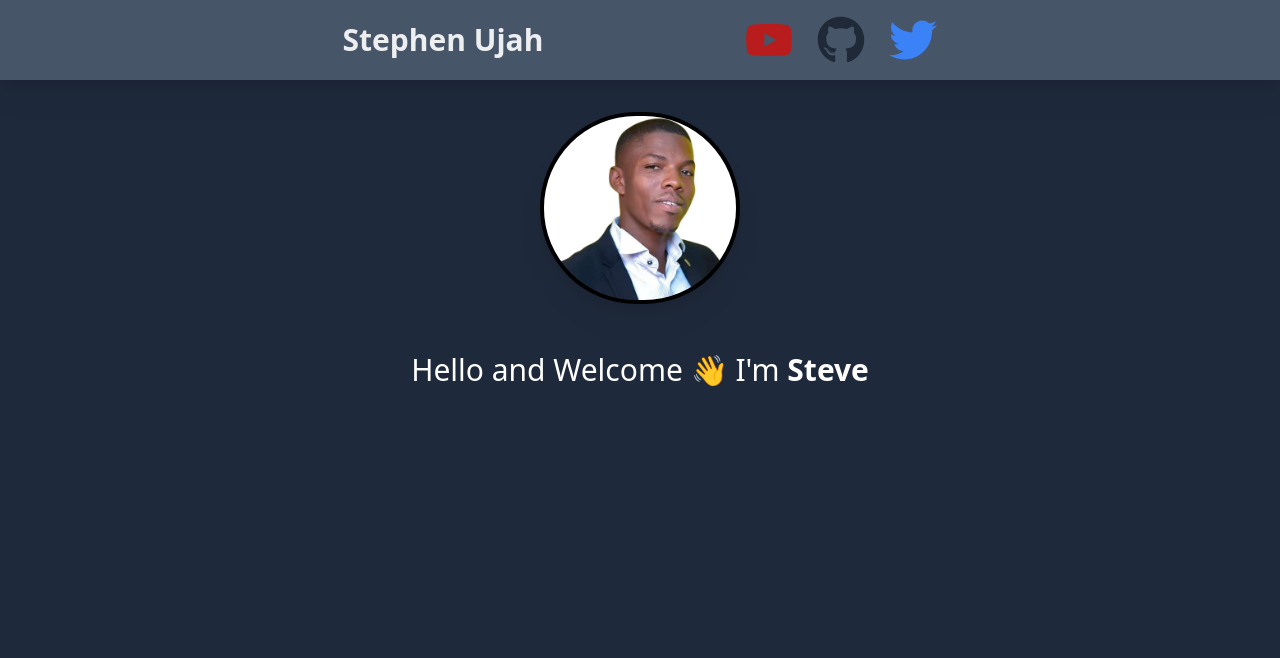
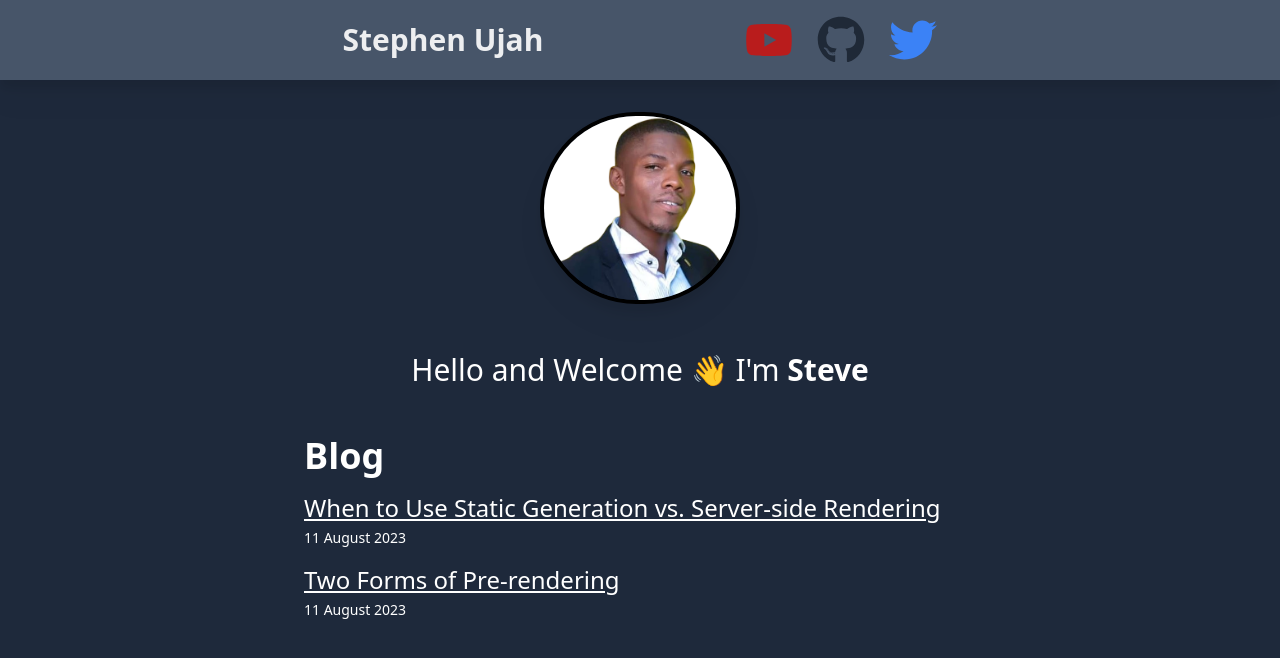
Before and after one commit to ochosteve08/Blog-Next, a Next.js app: page / in a window 1280 px wide. Shown: the top 658 px of the page. Built offline with nearby package versions, Linux system fonts and the light colour scheme.

Commit message:
create a post component

```diff
--- /dev/null
+++ b/app/components/ListItem.tsx
@@ -0,0 +1,26 @@
+import getFormattedDate from "@/lib/getFormattedDate";
+import Link from "next/link";
+type Props = {
+  post: BlogPost;
+};
+
+const ListItem = ({ post }: Props) => {
+  const { id, title, date } = post;
+  const formattedDate = getFormattedDate(date);
+
+
+  return (
+    <li className="mt-4 text-2xl dark:text-white/90">
+      <Link
+        className="underline hover:text-black/70 dark:hover:text-white"
+        href={`/posts/${id}`}
+      >
+        {title}
+      </Link>
+      <br />
+      <p className="text-sm mt-1">{formattedDate}</p>
+    </li>
+  );
+};
+
+export default ListItem;
--- /dev/null
+++ b/app/components/Posts.tsx
@@ -0,0 +1,18 @@
+import { getSortedPostsData } from "@/lib/post";
+import ListItem from "./ListItem";
+
+export default function Posts() {
+  const posts = getSortedPostsData();
+
+  return (
+    <section className="mt-6 mx-auto max-w-2xl">
+      <h2 className="text-4xl font-bold dark:text-white/90">Blog</h2>
+      <ul className="w-full">
+        {posts.map((post) => (
+            <ListItem key={post.id} post={post} />
+
+        ))}
+      </ul>
+    </section>
+  );
+}
--- a/app/page.tsx
+++ b/app/page.tsx
@@ -1,5 +1,6 @@
 /* eslint-disable react/no-unescaped-entities */
 import Link from "next/link";
+import Posts from "./components/Posts";
 
 export default function Home() {
   return (
@@ -10,6 +11,7 @@ export default function Home() {
           I'm <span className="font-bold">Steve</span>
         </span>
       </p>
+      <Posts/>
     </main>
   );
 }
--- /dev/null
+++ b/lib/getFormattedDate.tsx
@@ -0,0 +1,5 @@
+export default function getFormattedDate(dateString: string): string {
+  return new Intl.DateTimeFormat("en-NG", { dateStyle: "long" }).format(
+    new Date(dateString)
+  );
+}
--- /dev/null
+++ b/lib/post.tsx
@@ -0,0 +1,32 @@
+import fs from "fs";
+import path from "path";
+import matter from "gray-matter";
+
+const postsDirectory = path.join(process.cwd(), "blogposts");
+
+export function getSortedPostsData() {
+  // Get file names under /posts
+  const fileNames = fs.readdirSync(postsDirectory);
+  const allPostsData = fileNames.map((fileName) => {
+    // Remove ".md" from file name to get id
+    const id = fileName.replace(/\.md$/, "");
+
+    // Read markdown file as string
+    const fullPath = path.join(postsDirectory, fileName);
+    const fileContents = fs.readFileSync(fullPath, "utf8");
+
+    // Use gray-matter to parse the post metadata section
+    const matterResult = matter(fileContents);
+
+    const blogPost: BlogPost = {
+      id,
+      title: matterResult.data.title,
+      date: matterResult.data.date,
+    };
+
+    // Combine the data with the id
+    return blogPost;
+  });
+  // Sort posts by date
+  return allPostsData.sort((a, b) => (a.date < b.date ? 1 : -1));
+}
--- a/package.json
+++ b/package.json
@@ -15,6 +15,7 @@
     "autoprefixer": "10.4.14",
     "eslint": "8.46.0",
     "eslint-config-next": "13.4.13",
+    "gray-matter": "^4.0.3",
     "next": "13.4.13",
     "postcss": "8.4.27",
     "react": "18.2.0",
--- a/types.d.ts
+++ b/types.d.ts
@@ -47,3 +47,9 @@ type User =
       pages?:Result[],
     }
   }
+
+  type BlogPost = {
+    id: string,
+    title: string,
+    date:  string,
+  }
```
Also changed, not shown: 1 other file (tests, documents, lock files or other folders).
